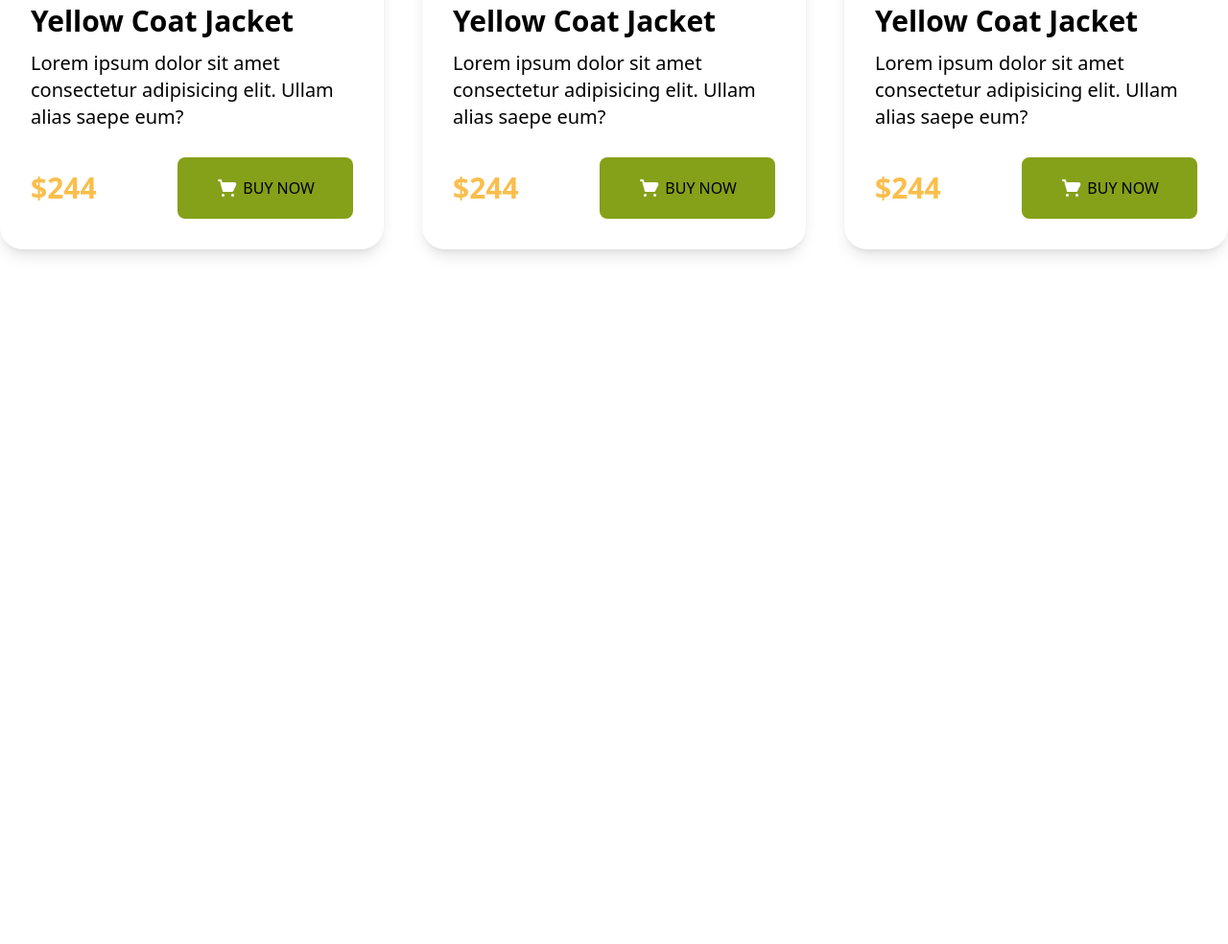
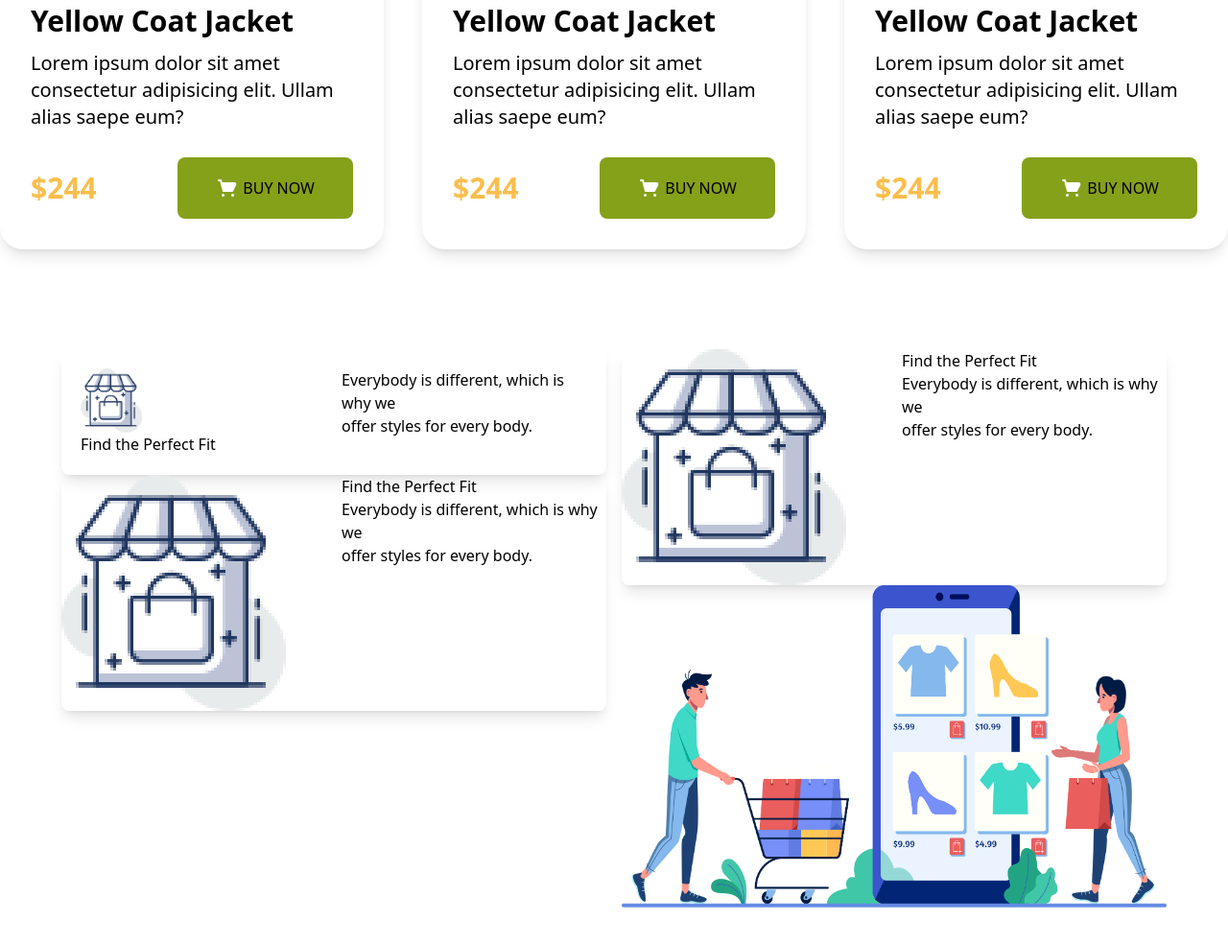
Before and after one commit to azharanowar/penguin-fashion-tailwind, a plain HTML site: page index.html in a window 1280 px wide. Shown: the part 2041-3025 px from the top of the page at 96% size. Before the commit the page ends 2341 px from the top, so only its background shows below. Drawn offline with nearby package versions, Linux system fonts and the light colour scheme.

Commit message:
Process section work in progress

```diff
--- a/index.html
+++ b/index.html
@@ -209,6 +209,41 @@
             </div>
         </div>
 
+        <!-- Process Section Start -->
+        <div class="row columns-2 m-16">
+            <div class="">
+                <div class="row bg-white shadow-lg rounded-lg columns-2 p-5">
+                    <div>
+                        <img src="assets/images/house.png" class="w-1/4" alt="House Icon">
+                    </div>
+                    <div>
+                        <h3>Find the Perfect Fit</h3>
+                        <p>Everybody is different, which is why we <br>offer styles for every body.</p>
+                    </div>
+                </div>
+                <div class="row bg-white shadow-lg rounded-lg columns-2">
+                    <div>
+                        <img src="assets/images/house.png" class="" alt="House Icon">
+                    </div>
+                    <div>
+                        <h3>Find the Perfect Fit</h3>
+                        <p>Everybody is different, which is why we <br>offer styles for every body.</p>
+                    </div>
+                </div>
+                <div class="row bg-white shadow-lg rounded-lg columns-2">
+                    <div>
+                        <img src="assets/images/house.png" class="" alt="House Icon">
+                    </div>
+                    <div>
+                        <h3>Find the Perfect Fit</h3>
+                        <p>Everybody is different, which is why we <br>offer styles for every body.</p>
+                    </div>
+                </div>
+            </div>
+            <div class="">
+                <img src="assets/images/shopping.png" class="w-full" alt="Shopping Image">
+            </div>
+        </div>
     </div>
 </main>
 
```
